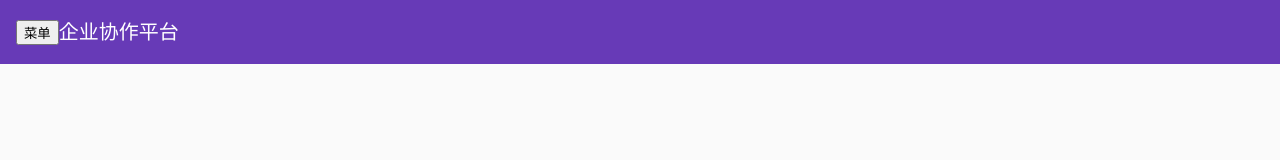
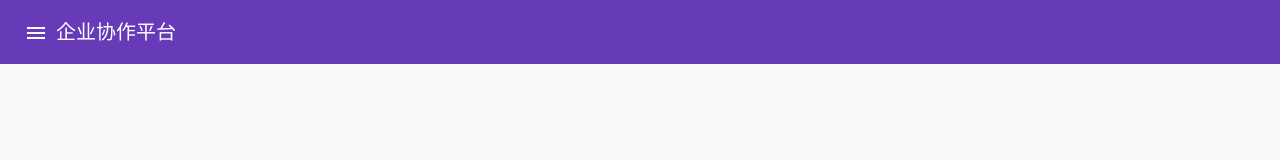
Before and after one commit to baby7305/angular-tutorial, an Angular app: page / in a window 1280 px wide. Shown: the top 160 px of the page. Built offline with nearby package versions, Linux system fonts and the light colour scheme.

Commit message:
改变头顶按钮样式，字体图标、透明

```diff
--- a/src/app/core/core.module.ts
+++ b/src/app/core/core.module.ts
@@ -4,11 +4,15 @@ import { HeaderComponent } from './header/header.component';
 import { FooterComponent } from './footer/footer.component';
 import { SidebarComponent } from './sidebar/sidebar.component';
 import { MatToolbarModule } from '@angular/material/toolbar';
+import { MatIconModule } from '@angular/material/icon';
+import { MatButtonModule } from '@angular/material/button';
 
 @NgModule({
   imports: [
     CommonModule,
-    MatToolbarModule
+    MatToolbarModule,
+    MatIconModule,
+    MatButtonModule
   ],
   declarations: [HeaderComponent, FooterComponent, SidebarComponent],
   exports: [HeaderComponent, FooterComponent, SidebarComponent]
--- a/src/app/core/header/header.component.html
+++ b/src/app/core/header/header.component.html
@@ -1,4 +1,6 @@
 <mat-toolbar color="primary">
-  <button (click)="openSidebar()">菜单</button>
+  <button mat-icon-button (click)="openSidebar()">
+    <mat-icon>menu</mat-icon>
+  </button>
   <span>企业协作平台</span>
 </mat-toolbar>
--- a/src/index.html
+++ b/src/index.html
@@ -1,5 +1,6 @@
 <!doctype html>
 <html lang="en">
+
 <head>
   <meta charset="utf-8">
   <title>AngularTutorial</title>
@@ -7,8 +8,11 @@
 
   <meta name="viewport" content="width=device-width, initial-scale=1">
   <link rel="icon" type="image/x-icon" href="favicon.ico">
+  <link href="//lib.baomitu.com/material-design-icons/3.0.1/iconfont/material-icons.min.css" rel="stylesheet">
 </head>
+
 <body>
   <app-root></app-root>
 </body>
+
 </html>
```
